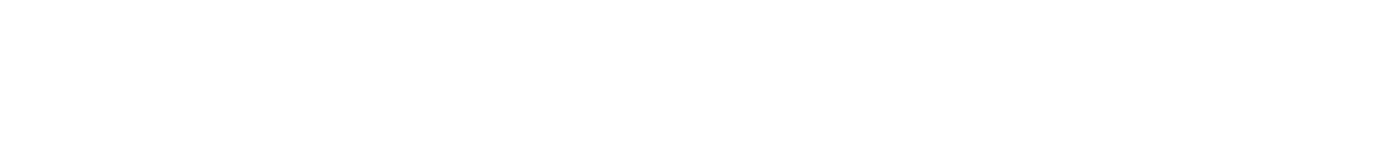
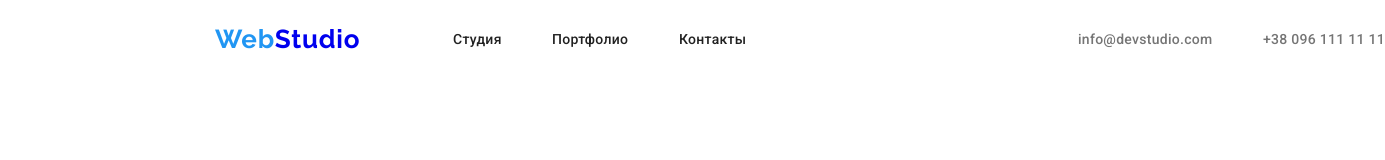
Before and after one commit to LeroViten/goit-markup-hw-02, a plain HTML site: page portfolio.html in a window 1280 px wide. Shown: the whole page, 1385 px wide, since content can reach past the window. Drawn offline with nearby package versions, Linux system fonts and the light colour scheme.

Commit message:
start portfolio page

```diff
--- a/portfolio.html
+++ b/portfolio.html
@@ -14,6 +14,27 @@
     <title>Portfolio</title>
 </head>
 <body>
+    <!-- Header -->
+    <header class="header">
+        <nav class="navigation">
+            <a class="logo-link link" lang="en" href="#">
+                <span class="logo-accent">Web</span>Studio
+            </a>
 
+        <ul class="navigation-list">
+            <li class="navigation-item-studio list"><a class="navigation-link link" href="./index.html">Студия</a></li>
+            <li class="navigation-item-portfolio list"><a class="navigation-link link-active link"
+                        href="./portfolio.html">Портфолио</a></li>
+            <li class="navigation-item-contacts list"><a class="navigation-link link"
+                        href="./contacts.html">Контакты</a></li>
+        </ul>
+        </nav>
+        <ul class="contact-list">
+            <li class="contact-item list"><a class="contact-mail link" href="mailto:info@devstudio.com"
+                    lang="en">info@devstudio.com</a></li>
+            <li class="contact-item list"><a class="contact-phone link" href="tel:+380961111111">+38 096 111 11 11</a></li>
+        </ul>
+
+    </header>
 </body>
 </html>
```
